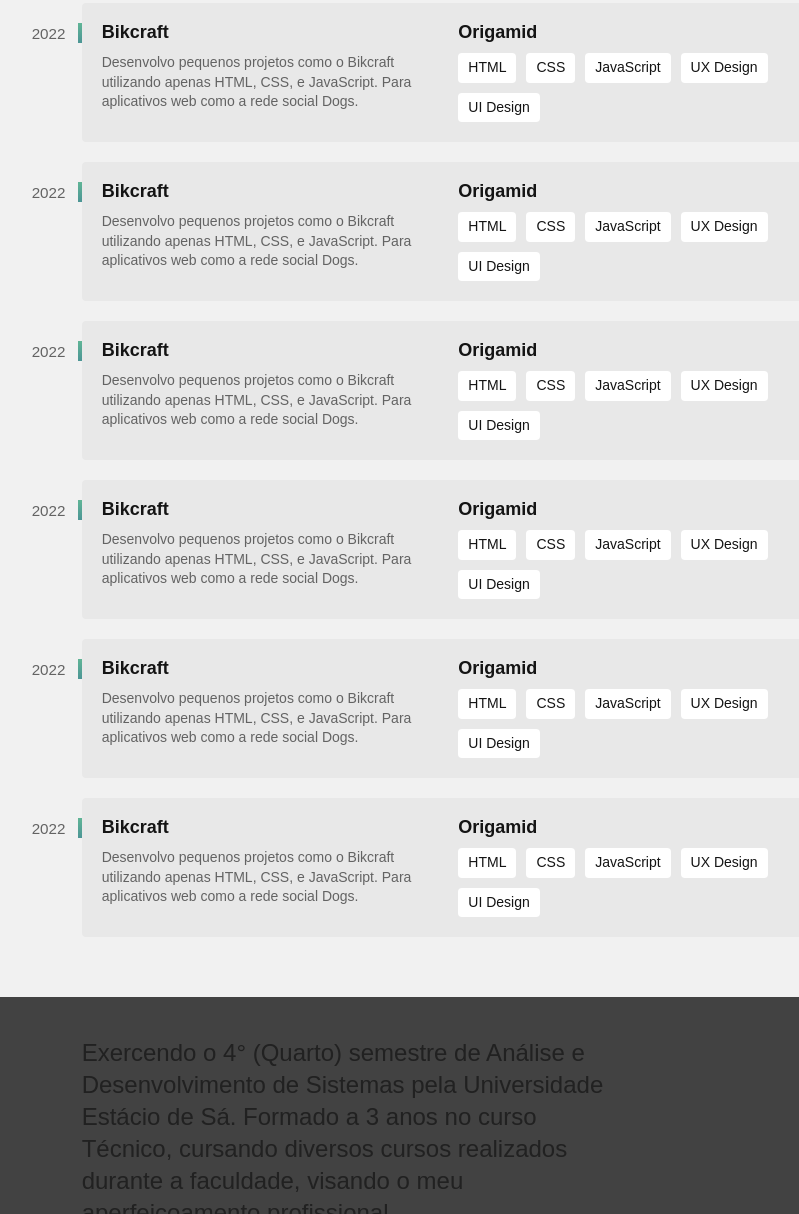
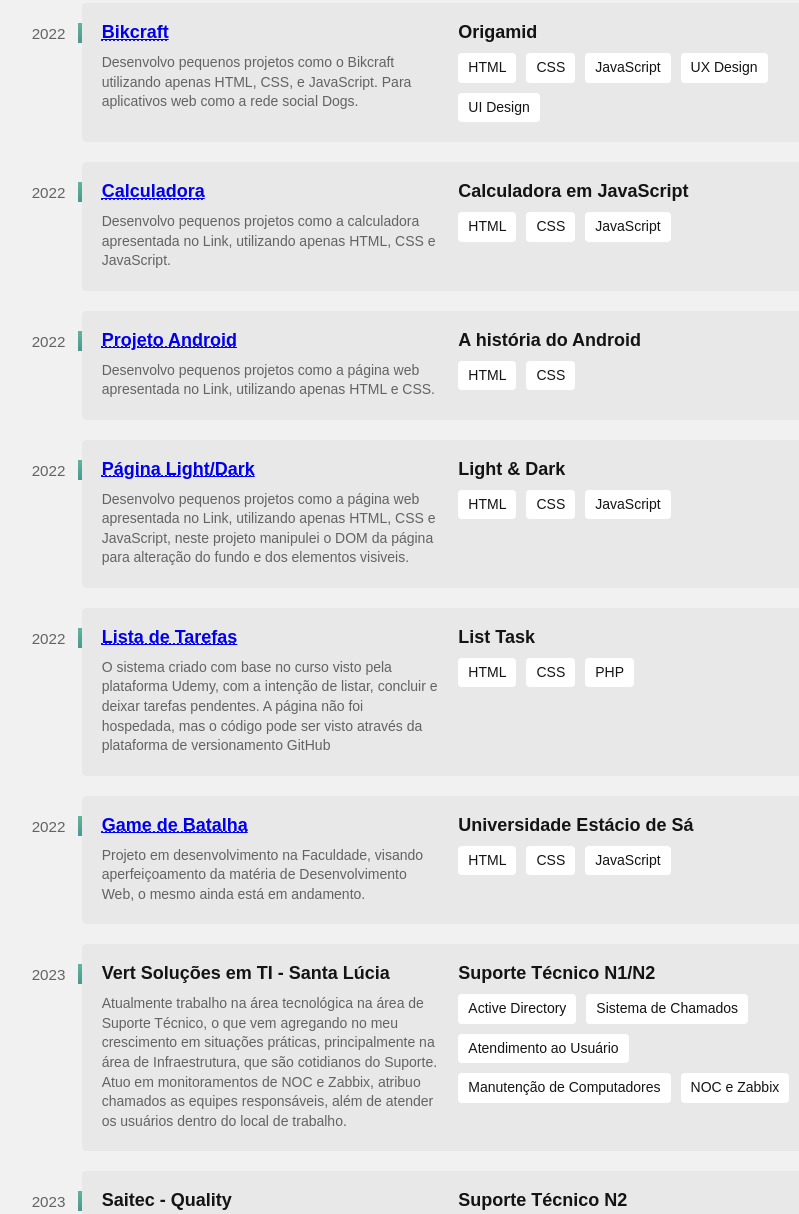
Before and after one commit to Fellipe-dotmelo/fellipemelo, a plain HTML site: page index.html in a window 1280 px wide. Shown: the part 1057-2271 px from the top of the page, without its empty margins (425-1224 px from the left). Drawn offline with Linux system fonts and the light colour scheme.

Commit message:
algumas atualizações neste portifólio

```diff
--- a/index.html
+++ b/index.html
@@ -38,9 +38,10 @@
         Sou organizado, comunicativo, com enorme apetite no aprendizado, sigo
         realizando cursos intensivos, visando nivelar meu conhecimento.</p>
 
+
         <div class="empresa">
           <span class="empresa-ano">2022</span>
-        <h3 class="empresa-titulo">Bikcraft</h3>
+          <h3 class="empresa-titulo"><a href="https://fellipe-dotmelo.github.io/bikcraft/"><abbr title="Link de Site"> Bikcraft</abbr></h3></a>
           <span class="empresa-titulo">Origamid</span>
           <p class="empresa-texto">
             Desenvolvo pequenos projetos como o Bikcraft utilizando apenas HTML, CSS, e JavaScript. Para aplicativos web
@@ -57,88 +58,125 @@
 
       <div class="empresa">
         <span class="empresa-ano">2022</span>
-        <h3 class="empresa-titulo">Bikcraft</h3>
-        <span class="empresa-titulo">Origamid</span>
+        <h3 class="empresa-titulo"><a href="https://fellipe-dotmelo.github.io/Calculadora_JS/
+          "><abbr title="Link de Site">Calculadora</abbr></h3></a>
+        <span class="empresa-titulo">Calculadora em JavaScript</span>
         <p class="empresa-texto">
-          Desenvolvo pequenos projetos como o Bikcraft utilizando apenas HTML, CSS, e JavaScript. Para aplicativos web
-          como a rede social Dogs.
+          Desenvolvo pequenos projetos como a calculadora apresentada no Link, utilizando apenas HTML, CSS e JavaScript.
         </p>
         <ul class="empresa-habilidades">
           <li>HTML</li>
           <li>CSS</li>
           <li>JavaScript</li>
-          <li>UX Design</li>
-          <li>UI Design</li>
         </ul>
       </div>
 
       <div class="empresa">
         <span class="empresa-ano">2022</span>
-        <h3 class="empresa-titulo">Bikcraft</h3>
-        <span class="empresa-titulo">Origamid</span>
+        <h3 class="empresa-titulo"><a href="https://fellipe-dotmelo.github.io/Projeto_Android/"><abbr title="Link de Site">Projeto Android</abbr></h3></a>
+        <span class="empresa-titulo">A história do Android</span>
         <p class="empresa-texto">
-          Desenvolvo pequenos projetos como o Bikcraft utilizando apenas HTML, CSS, e JavaScript. Para aplicativos web
-          como a rede social Dogs.
+          Desenvolvo pequenos projetos como a página web apresentada no Link, utilizando apenas HTML e CSS.
+        </p>
+        <ul class="empresa-habilidades">
+          <li>HTML</li>
+          <li>CSS</li>
+        </ul>
+      </div>
+
+      <div class="empresa">
+        <span class="empresa-ano">2022</span>
+        <h3 class="empresa-titulo"><a href="https://fellipe-dotmelo.github.io/Light_Dark/"><abbr title="Link de Site">Página Light/Dark</abbr></h3></a>
+        <span class="empresa-titulo">Light & Dark</span>
+        <p class="empresa-texto">
+          Desenvolvo pequenos projetos como a página web apresentada no Link, utilizando apenas HTML, CSS e JavaScript, neste projeto manipulei o DOM da página para alteração do fundo e dos elementos visiveis.
         </p>
         <ul class="empresa-habilidades">
           <li>HTML</li>
           <li>CSS</li>
           <li>JavaScript</li>
-          <li>UX Design</li>
-          <li>UI Design</li>
         </ul>
       </div>
 
       <div class="empresa">
         <span class="empresa-ano">2022</span>
-        <h3 class="empresa-titulo">Bikcraft</h3>
-        <span class="empresa-titulo">Origamid</span>
+        <h3 class="empresa-titulo"><a href="https://github.com/Fellipe-dotmelo/List_Tasks"><abbr title="Link de Site">Lista de Tarefas</abbr></h3></a>
+        <span class="empresa-titulo">List Task</span>
         <p class="empresa-texto">
-          Desenvolvo pequenos projetos como o Bikcraft utilizando apenas HTML, CSS, e JavaScript. Para aplicativos web
-          como a rede social Dogs.
+          O sistema criado com base no curso visto pela plataforma Udemy, com a intenção de listar, concluir e deixar tarefas pendentes. A página não foi hospedada, mas o código pode ser visto através da plataforma de versionamento GitHub
+        </p>
+        <ul class="empresa-habilidades">
+          <li>HTML</li>
+          <li>CSS</li>
+          <li>PHP</li>
+        </ul>
+      </div>
+
+      <div class="empresa">
+        <span class="empresa-ano">2022</span>
+        <h3 class="empresa-titulo"><a href="https://fellipe-dotmelo.github.io/projeto_jogo_web/"><abbr title="Link de Site">Game de Batalha</abbr></h3></a>
+        <span class="empresa-titulo">Universidade Estácio de Sá</span>
+        <p class="empresa-texto">
+          Projeto em desenvolvimento na Faculdade, visando aperfeiçoamento da matéria de Desenvolvimento Web, o mesmo ainda está em andamento.
         </p>
         <ul class="empresa-habilidades">
           <li>HTML</li>
           <li>CSS</li>
           <li>JavaScript</li>
-          <li>UX Design</li>
-          <li>UI Design</li>
         </ul>
       </div>
 
       <div class="empresa">
-        <span class="empresa-ano">2022</span>
-        <h3 class="empresa-titulo">Bikcraft</h3>
-        <span class="empresa-titulo">Origamid</span>
+        <span class="empresa-ano">2023</span>
+        <h3 class="empresa-titulo">Vert Soluções em TI - Santa Lúcia</h3>
+        <span class="empresa-titulo">Suporte Técnico N1/N2</span>
         <p class="empresa-texto">
-          Desenvolvo pequenos projetos como o Bikcraft utilizando apenas HTML, CSS, e JavaScript. Para aplicativos web
-          como a rede social Dogs.
+          Atualmente trabalho na área tecnológica na área de Suporte Técnico, o que vem agregando no meu crescimento em situações práticas, principalmente na área de Infraestrutura, que são cotidianos do Suporte. Atuo em monitoramentos de NOC e Zabbix, atribuo chamados as equipes responsáveis, além de atender os usuários dentro do local de trabalho.
         </p>
         <ul class="empresa-habilidades">
-          <li>HTML</li>
-          <li>CSS</li>
-          <li>JavaScript</li>
-          <li>UX Design</li>
-          <li>UI Design</li>
+          <li>Active Directory</li>
+          <li>Sistema de Chamados</li>
+          <li>Atendimento ao Usuário</li>
+          <li>Manutenção de Computadores</li>
+          <li>NOC e Zabbix</li>
         </ul>
       </div>
 
       <div class="empresa">
-        <span class="empresa-ano">2022</span>
-        <h3 class="empresa-titulo">Bikcraft</h3>
-        <span class="empresa-titulo">Origamid</span>
+        <span class="empresa-ano">2023</span>
+        <h3 class="empresa-titulo">Saitec - Quality</h3>
+        <span class="empresa-titulo">Suporte Técnico N2</span>
         <p class="empresa-texto">
-          Desenvolvo pequenos projetos como o Bikcraft utilizando apenas HTML, CSS, e JavaScript. Para aplicativos web
-          como a rede social Dogs.
+          Atualmente trabalho na área tecnológica na área de Suporte Técnico, o que vem agregando no meu crescimento em situações práticas, principalmente na área de Infraestrutura, que são cotidianos do Suporte. Atuo em configurações de ramais, manutenção de computadores, gerenciamento de ramais e e-mails, além dos demais ativos de TI.
         </p>
         <ul class="empresa-habilidades">
-          <li>HTML</li>
-          <li>CSS</li>
-          <li>JavaScript</li>
-          <li>UX Design</li>
-          <li>UI Design</li>
+          <li>Active Directory</li>
+          <li>Sistema de Chamados</li>
+          <li>Atendimento ao Usuário</li>
+          <li>Ramais</li>
+          <li>E-mails</li>
+          <li>Computadores</li>
         </ul>
       </div>
+
+      <div class="empresa">
+        <span class="empresa-ano">2023</span>
+        <h3 class="empresa-titulo">Datama - CIG</h3>
+        <span class="empresa-titulo">Suporte Técnico N2</span>
+        <p class="empresa-texto">
+          Atualmente trabalho na área tecnológica na área de Suporte Técnico, o que vem agregando no meu crescimento em situações práticas, principalmente na área de Infraestrutura, que são cotidianos do Suporte. Atuo em configurações de ramais, manutenção de computadores, gerenciamento de ramais e manutenção dos sistemas internos, além dos demais ativos de TI.
+        </p>
+        <ul class="empresa-habilidades">
+          <li>Active Directory</li>
+          <li>Sistema de Chamados</li>
+          <li>Atendimento ao Usuário</li>
+          <li>Ramais</li>
+          <li>Sistemas Internos</li>
+          <li>Impressoras</li>
+          <li>Computadores</li>
+        </ul>
+      </div>
+
     </div>
   </section>
   <section class="formacao" id="formacao" aria-label="Formação">
@@ -146,8 +184,8 @@
       <h2 class="subtitulo-formacao">Formação</h2>
       <div>
         <p class="formacao-texto">
-          Exercendo o 4° (Quarto) semestre de Análise e Desenvolvimento de Sistemas
-          pela Universidade Estácio de Sá. Formado a 3 anos no curso Técnico,  cursando diversos cursos realizados durante a faculdade, visando o meu aperfeiçoamento profissional.
+          Exercendo o 5° (Quarto) semestre de Análise e Desenvolvimento de Sistemas
+          pela Universidade Estácio de Sá. Formado a 3 anos no curso Técnico, cursando diversos cursos realizados durante a faculdade, visando o meu aperfeiçoamento profissional.
         </p>
         <ul class="curso-lista">
           <li class="curso">
@@ -160,6 +198,11 @@
             <h3 class="curso-qual">Técnico em Informática</h3>
             <span class="curso-instituicao">Escola Técnica de Ceilândia</span>
           </li>
+          <li class="curso">
+            <span class="curso-tipo">Lingua Estrangeira</span>
+            <h3 class="curso-qual">Inglês Específico I</h3>
+            <span class="curso-instituicao">Centro Interescolar de Línguas Taguatinga</span>
+          </li>
         </ul>
         <div class="formacao-extra">
           <div class="cursos">
@@ -168,6 +211,10 @@
               <li>UX Design & UI Design <span>40 horas</span></li>
               <li>Front End para Iniciantes <span>26 horas</span></li>
               <li>Desenvolvimento Web Completo <span>114 horas</span></li>
+              <li>JavaScript ES6 <span> andamento</span></li>
+              <li>HTML 5 e CSS 3 <span> andamento</span></li>
+              <li>Banco de Dados e SQL <span> andamento</span></li>
+
             </ul>
           </div>
           <div class="idiomas">
```
Lines whose indentation alone changed are shown as unchanged.
